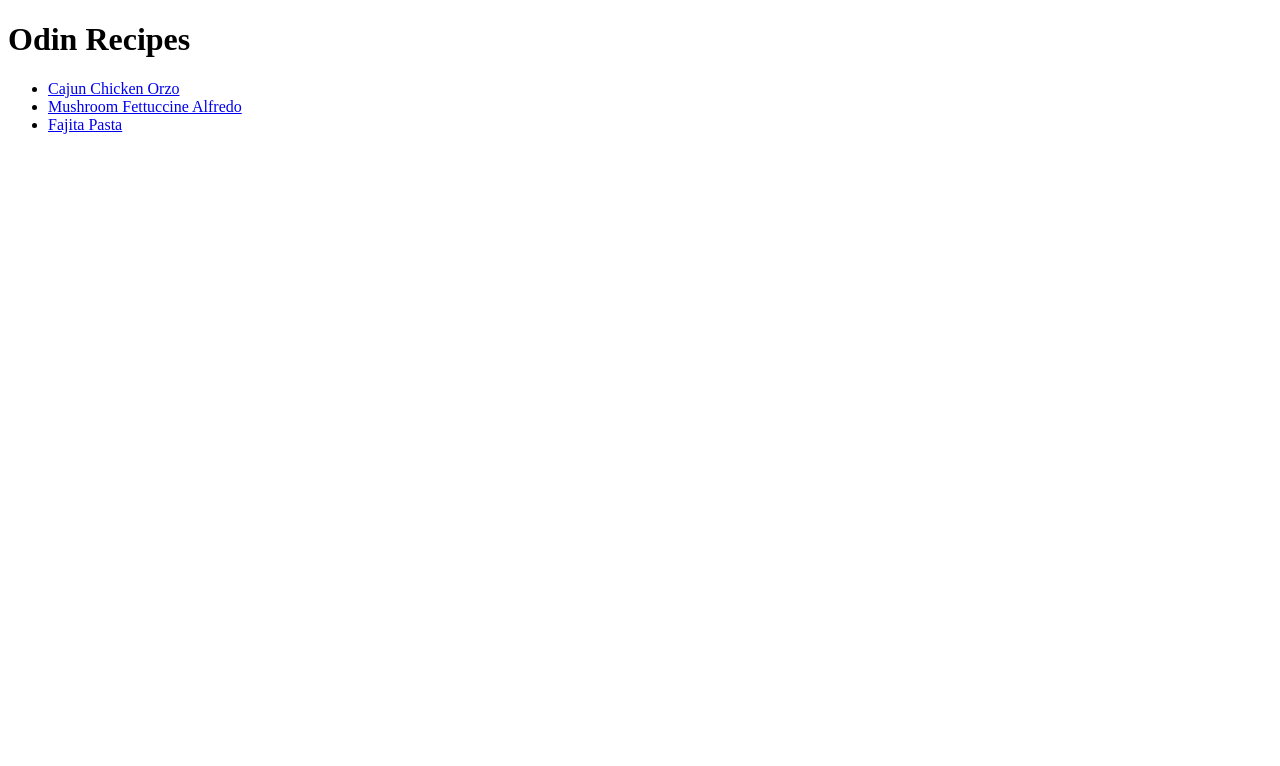
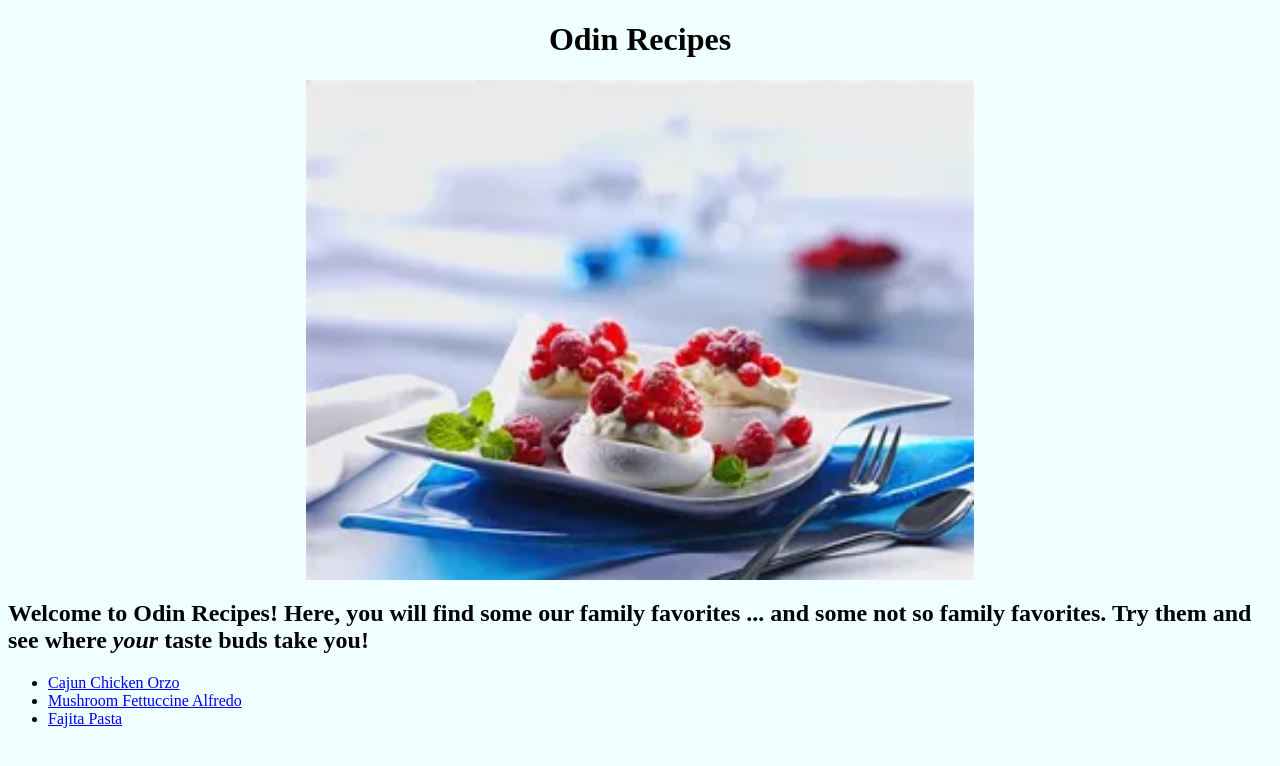
Before and after one commit to nakkiaroberts/odin-recipes, a plain HTML site: page index.html in a window 1280 px wide. Drawn offline with Linux system fonts and the light colour scheme.

Commit message:
Add CSS file, add css to some elements. Add image to index.html.

```diff
--- /dev/null
+++ b/css/styles.css
@@ -0,0 +1,19 @@
+* {
+    background-color:azure;
+}
+
+h1 {
+    text-align: center;
+
+}
+
+img {
+    width: auto;
+    height: 500px;
+}
+
+.center {
+  display: block;
+  margin-left: auto;
+  margin-right: auto;
+}
--- a/index.html
+++ b/index.html
@@ -4,11 +4,15 @@
     <meta charset="UTF-8">
     <meta http-equiv="X-UA-Compatible" content="IE=edge">
     <meta name="viewport" content="width=device-width, initial-scale=1.0">
+    <link rel="stylesheet" href="css/styles.css">
     <title>Recipes</title>
 </head>
 <body>
     <h1>Odin Recipes</h1>
-
+<img src="recipes/images/somedish.jpg" alt="Some kind of dish" class="center">
+<h2>Welcome to Odin Recipes! Here, you will find some our family favorites ... and some not so family favorites.
+    Try them and see where <em>your</em> taste buds take you!
+</h2>
 <ul>
     <li><a href="recipes/caj-chi-orzo.html">Cajun Chicken Orzo</a></li>
     <li><a href="recipes/mus-fet-alf.html">Mushroom Fettuccine Alfredo</a></li>
```
Also changed, not shown: recipes/caj-chi-orzo.html (+2 -1 lines), recipes/faj-pas.html (+2 -1 lines), recipes/mus-fet-alf.html (+2 -1 lines), recipes/images/somedish.jpg (added).
